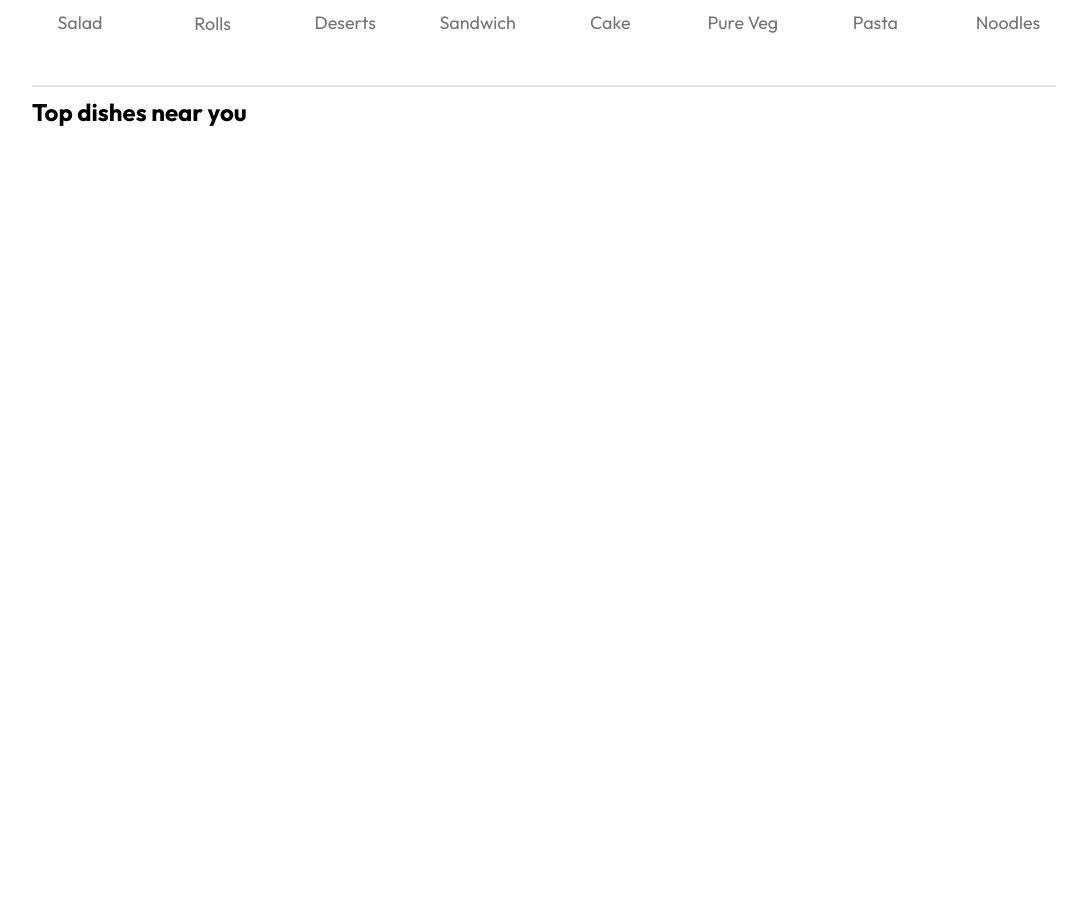
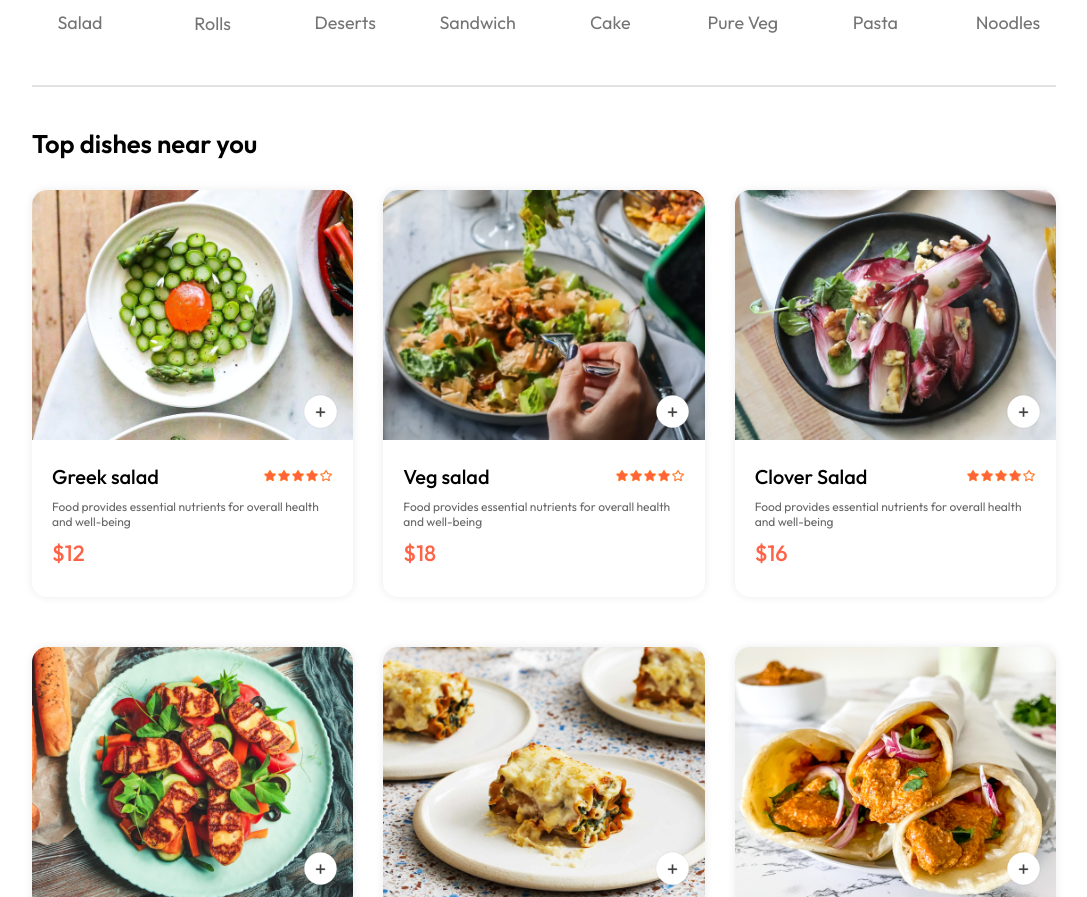
Before and after one commit to suryawanshiS/FoodDelivery-Reactjs-, a React (Vite) app in the folder fooddelivery/frontend/: page / in a window 1280 px wide. Shown: the part 817-1714 px from the top of the page, without its empty margins (96-1183 px from the left). Before the commit the page ends 944 px from the top, so only its background shows below. Built offline with nearby package versions, Linux system fonts and the light colour scheme.

Commit message:
adding some code in all display food and its css

```diff
--- a/fooddelivery/frontend/src/Components/FoodDisplay/FoodDisplay.css
+++ b/fooddelivery/frontend/src/Components/FoodDisplay/FoodDisplay.css
@@ -0,0 +1,15 @@
+.food-display{
+    margin-top: 30px;
+}
+.food-display h2{
+    font-size: max(2vw,24px);
+    font-weight: 600;
+}
+.food-display-list{
+    display: grid;
+    grid-template-columns: repeat(auto-fill,minmax(240px,1fr));
+    margin-top: 30px;
+    gap: 30px;
+    row-gap: 50px;
+
+}
--- a/fooddelivery/frontend/src/Components/FoodDisplay/FoodDisplay.jsx
+++ b/fooddelivery/frontend/src/Components/FoodDisplay/FoodDisplay.jsx
@@ -2,12 +2,18 @@
 import React, { useContext } from 'react'
 import './FoodDisplay.css'
 import { StoreContext } from '../../Context/StoreContext'
+import FoodItem from '../FoodItem/FoodItem'
 
 const FoodDisplay = ({category}) => {
     const {food_list} = useContext(StoreContext)
   return (
     <div className='food-display' id='food-display'>
         <h2>Top dishes near you</h2>
+        <div className='food-display-list'>
+          {food_list.map((item,index)=>{
+            return <FoodItem key={index} id={item._id} name={item.name} description={item.description} price={item.price} image={item.image}/>
+          })}
+        </div>
     </div>
   )
 }
--- /dev/null
+++ b/fooddelivery/frontend/src/Components/FoodItem/FoodItem.css
@@ -0,0 +1,63 @@
+.food-item{
+    width: 100%;
+    margin: auto;
+    border-radius: 15px;
+    box-shadow: 0px 0px 10px #00000015;
+    transition: 0.3s;
+    animation: fadeIn 1s;
+}
+.food-item-image{
+    width: 100%;
+    border-radius: 15px 15px 0px 0px;
+}
+.food-item-info{
+    padding: 20px;
+}
+.food-item-name-rating{
+    display: flex;
+    justify-content: space-between;
+    align-items: center;
+    margin-bottom: 10px;
+}
+.food-item-name-rating p{
+    font-size: 20px;
+    font-weight: 500;
+}
+.food-item-name-rating img{
+    width: 70px;
+}
+.food-item-desc{
+    color: #676767;
+    font-size: 12px;
+}
+.food-item-prise{
+    color: tomato;
+    font-size: 22px;
+    font-weight: 500;
+    margin: 10px 0px;
+}
+.food-item-img-container{
+    position: relative;
+}
+.food-item-img-container .add{
+    width: 35px;
+    position: absolute;
+    bottom: 15px;
+    right: 15px;
+    cursor: pointer;
+    border-radius: 50%;
+}
+.food-item-counter{
+    position: absolute;
+    bottom: 15px;
+    right: 15px;
+    display: flex;
+    align-items: center;
+    gap: 10px;
+    padding: 6px;
+    border-radius: 50px;
+    background-color: white;
+}
+.food-item-counter img{
+    width: 30px;
+}
--- /dev/null
+++ b/fooddelivery/frontend/src/Components/FoodItem/FoodItem.jsx
@@ -0,0 +1,35 @@
+import React, { useState } from 'react'
+import './FoodItem.css'
+import { assets } from '../../assets/assets'
+
+const FoodItem = ({id,name,price,description,image}) => {
+
+    const [itemCount,setItemCount] = useState(0)
+
+  return (
+    <div className='food-item'>
+        <div className="food-item-img-container">
+            <img className='food-item-image' src={image} alt="" />
+            {!itemCount
+                ?<img className='add' onClick={()=> setItemCount(prev=>prev+1)} src={assets.add_icon_white} alt="" />
+                :<div className='food-item-counter'>
+                    <img onClick={()=>setItemCount(prev=>prev-1)} src={assets.remove_icon_red} alt="" />
+                    <p>{itemCount}</p>
+                    <img onClick={()=>setItemCount(prev=>prev+1)} src={assets.add_icon_green} alt="" />
+
+                </div>
+            }
+        </div>
+        <div className="food-item-info">
+            <div className="food-item-name-rating">
+                <p>{name}</p>
+                <img src={assets.rating_starts} alt="" />
+            </div>
+            <p className="food-item-desc">{description}</p>
+            <p className="food-item-prise">${price}</p>
+        </div>
+    </div>
+  )
+}
+
+export default FoodItem
```
